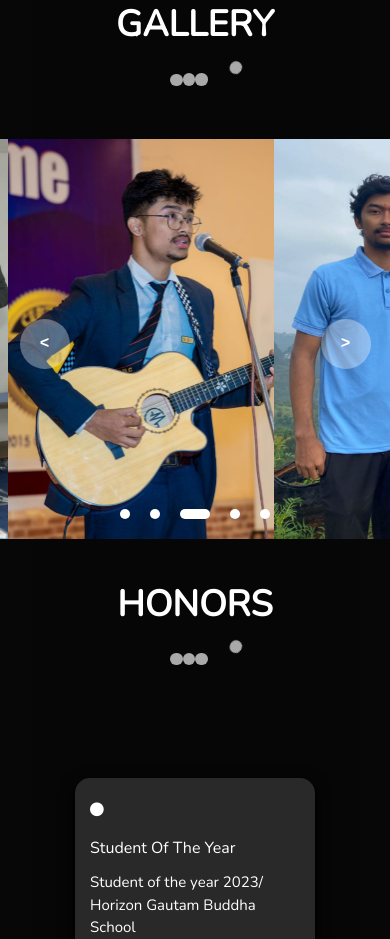
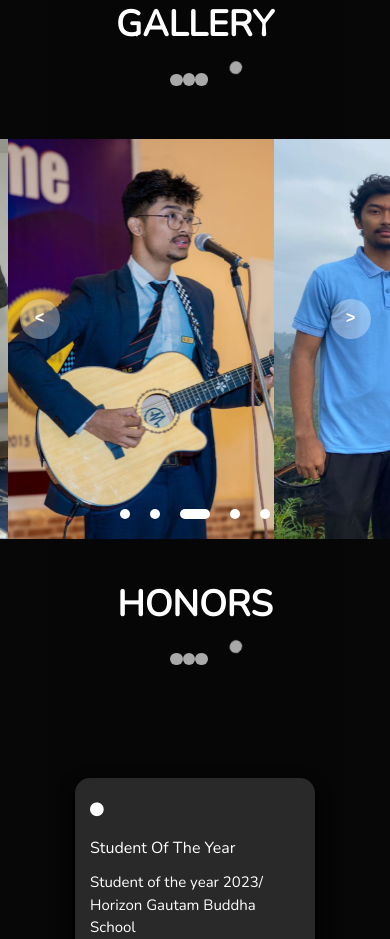
Before and after one commit to dsandeshhh/Portfolio, a plain HTML site: page index.html in a window 390 px wide. Shown: the part 7824-8763 px from the top of the page. Drawn offline with nearby package versions, Linux system fonts and the light colour scheme.

Commit message:
Update style.css

```diff
--- a/style.css
+++ b/style.css
@@ -1,12 +1,12 @@
-.slider{
-    width: 1300px;
-    max-width: 100vw;
+.slider {
+    width: 100%;
     height: 700px;
     margin: auto;
     position: relative;
     overflow: hidden;
 }
-.slider .list{
+
+.slider .list {
     position: absolute;
     width: max-content;
     height: 100%;
@@ -15,13 +15,14 @@
     display: flex;
     transition: 1s;
 }
+
 .slider .list img {
     width: 100%;
     height: 100%;
     object-fit: cover;
 }
 
-.slider .buttons{
+.slider .buttons {
     position: absolute;
     top: 45%;
     left: 5%;
@@ -29,7 +30,8 @@
     display: flex;
     justify-content: space-between;
 }
-.slider .buttons button{
+
+.slider .buttons button {
     width: 50px;
     height: 50px;
     border-radius: 50%;
@@ -39,7 +41,8 @@
     font-family: monospace;
     font-weight: bold;
 }
-.slider .dots{
+
+.slider .dots {
     position: absolute;
     bottom: 10px;
     left: 0;
@@ -50,7 +53,8 @@
     display: flex;
     justify-content: center;
 }
-.slider .dots li{
+
+.slider .dots li {
     list-style: none;
     width: 10px;
     height: 10px;
@@ -59,11 +63,28 @@
     border-radius: 20px;
     transition: 0.5s;
 }
-.slider .dots li.active{
+
+.slider .dots li.active {
     width: 30px;
 }
-@media screen and (max-width: 768px){
-    .slider{
+
+@media screen and (max-width: 1300px) {
+    .slider {
+        height: 500px;
+    }
+}
+
+@media screen and (max-width: 768px) {
+    .slider {
         height: 400px;
     }
+
+    .slider .buttons {
+        top: 40%;
+    }
+
+    .slider .buttons button {
+        width: 40px;
+        height: 40px;
+    }
 }
```
